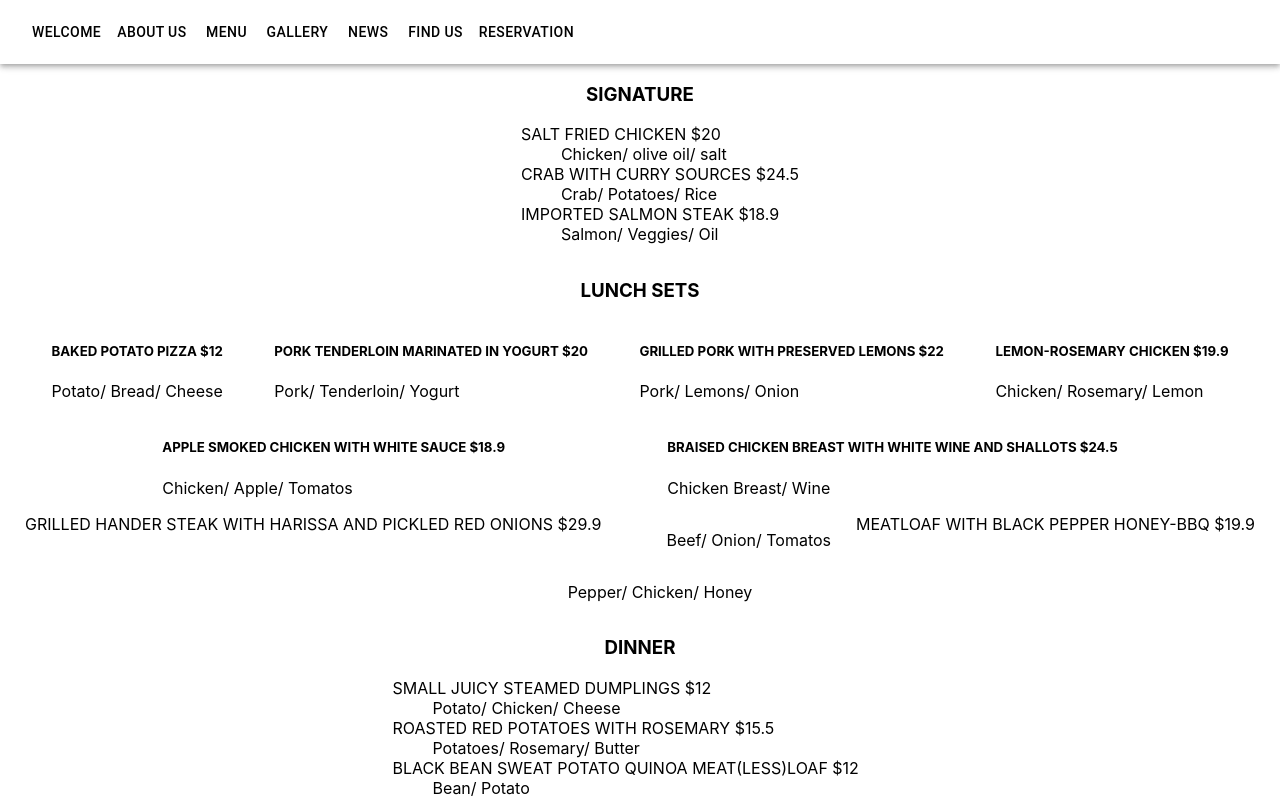
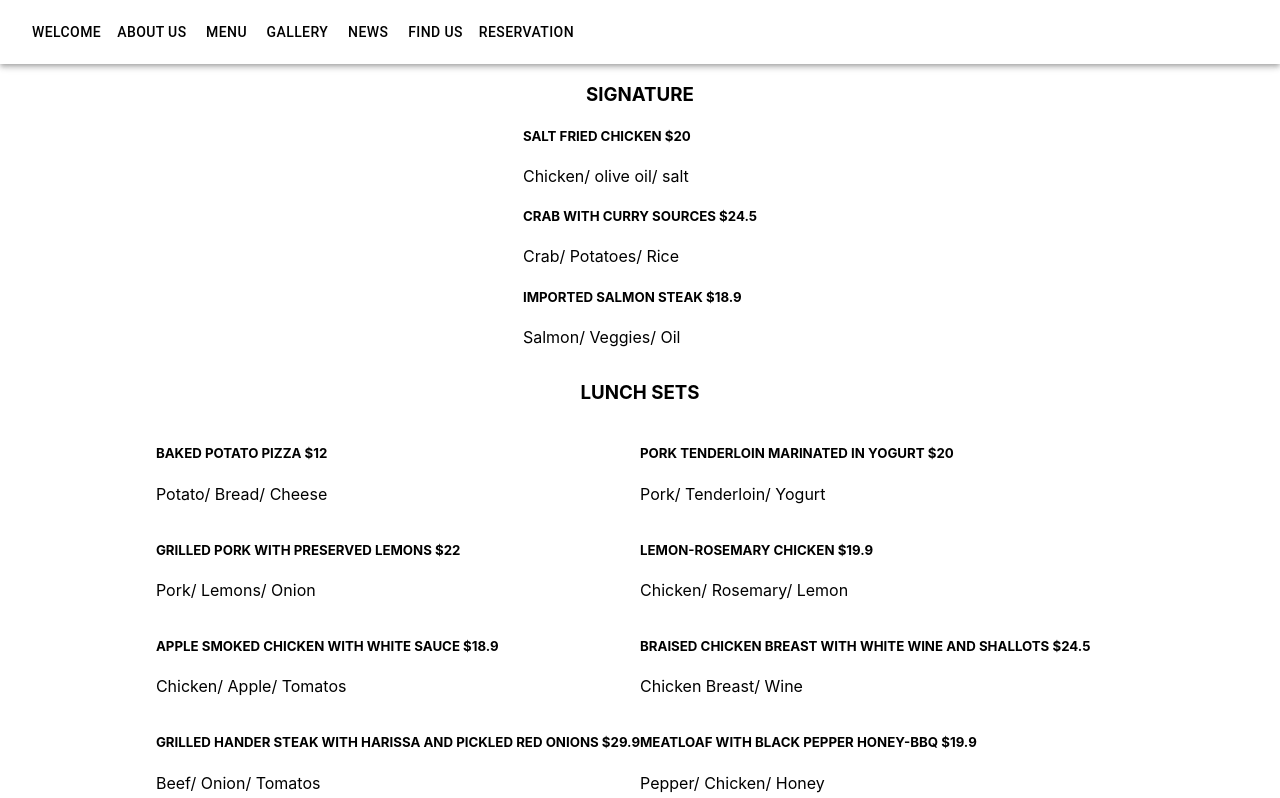
Before and after one commit to GretaSepulveda/Infinite-scroll-menu, a React (Create React App) app: page / in a window 1280 px wide. Shown: the top 798 px of the page. Built offline with nearby package versions, Linux system fonts and the light colour scheme.

Commit message:
formatting menu

```diff
--- a/src/Components/Lunchsets/Lunchsets.css
+++ b/src/Components/Lunchsets/Lunchsets.css
@@ -1,6 +1,4 @@
 .Lunch-Sets {
-  display: flex;
-  flex-direction: row;
-  flex-wrap: wrap;
-  justify-content: space-evenly;
+  display: grid;
+  grid-template-columns: 1fr 1fr;
 }
--- a/src/Components/Lunchsets/Lunchsets.js
+++ b/src/Components/Lunchsets/Lunchsets.js
@@ -22,6 +22,7 @@ export default function Lunchsets() {
           <h5>LEMON-ROSEMARY CHICKEN $19.9</h5>
           <p>Chicken/ Rosemary/ Lemon</p>
         </div>
+
         <div>
           <h5>APPLE SMOKED CHICKEN WITH WHITE SAUCE $18.9</h5>
           <p>Chicken/ Apple/ Tomatos</p>
@@ -30,14 +31,16 @@ export default function Lunchsets() {
           <h5>BRAISED CHICKEN BREAST WITH WHITE WINE AND SHALLOTS $24.5</h5>
           <p>Chicken Breast/ Wine</p>
         </div>
-        <li>GRILLED HANDER STEAK WITH HARISSA AND PICKLED RED ONIONS $29.9</li>
-        <ul>
-          <li>Beef/ Onion/ Tomatos</li>
-        </ul>
-        <li>MEATLOAF WITH BLACK PEPPER HONEY-BBQ $19.9</li>
-        <ul>
-          <li>Pepper/ Chicken/ Honey</li>
-        </ul>
+        <div>
+          <h5>
+            GRILLED HANDER STEAK WITH HARISSA AND PICKLED RED ONIONS $29.9
+          </h5>
+          <p>Beef/ Onion/ Tomatos</p>
+        </div>
+        <div>
+          <h5>MEATLOAF WITH BLACK PEPPER HONEY-BBQ $19.9</h5>
+          <p>Pepper/ Chicken/ Honey</p>
+        </div>
       </div>
     </div>
   );
--- a/src/Components/Signature/Signature.js
+++ b/src/Components/Signature/Signature.js
@@ -3,22 +3,19 @@ import "./Signature.js";
 
 export default function Signature() {
   return (
-    <div className="Signature">
+    <div className="Signature-container">
       <h3 className="Title">SIGNATURE</h3>
-      <ul>
-        <li>SALT FRIED CHICKEN $20</li>
-        <ul>
-          <li>Chicken/ olive oil/ salt</li>
-        </ul>
-        <li>CRAB WITH CURRY SOURCES $24.5</li>
-        <ul>
-          <li>Crab/ Potatoes/ Rice</li>
-        </ul>
-        <li>IMPORTED SALMON STEAK $18.9</li>
-        <ul>
-          <li>Salmon/ Veggies/ Oil</li>
-        </ul>
-      </ul>
+      <div>
+        <h5>SALT FRIED CHICKEN $20</h5>
+        <p>Chicken/ olive oil/ salt</p>
+
+        <h5>CRAB WITH CURRY SOURCES $24.5</h5>
+        <p>Crab/ Potatoes/ Rice</p>
+
+        <h5>IMPORTED SALMON STEAK $18.9</h5>
+          <p>Salmon/ Veggies/ Oil</p>
+
+      </div>
     </div>
   );
 }
```
